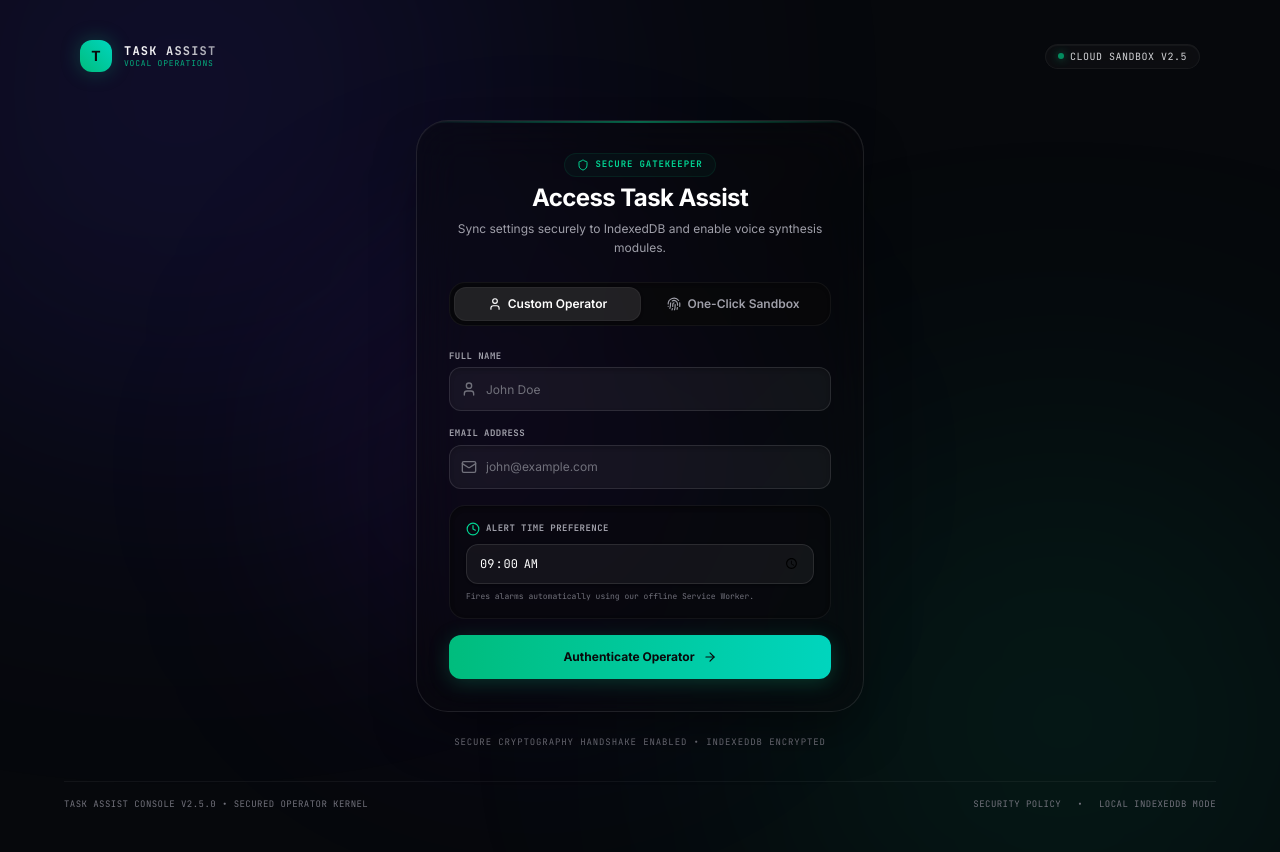
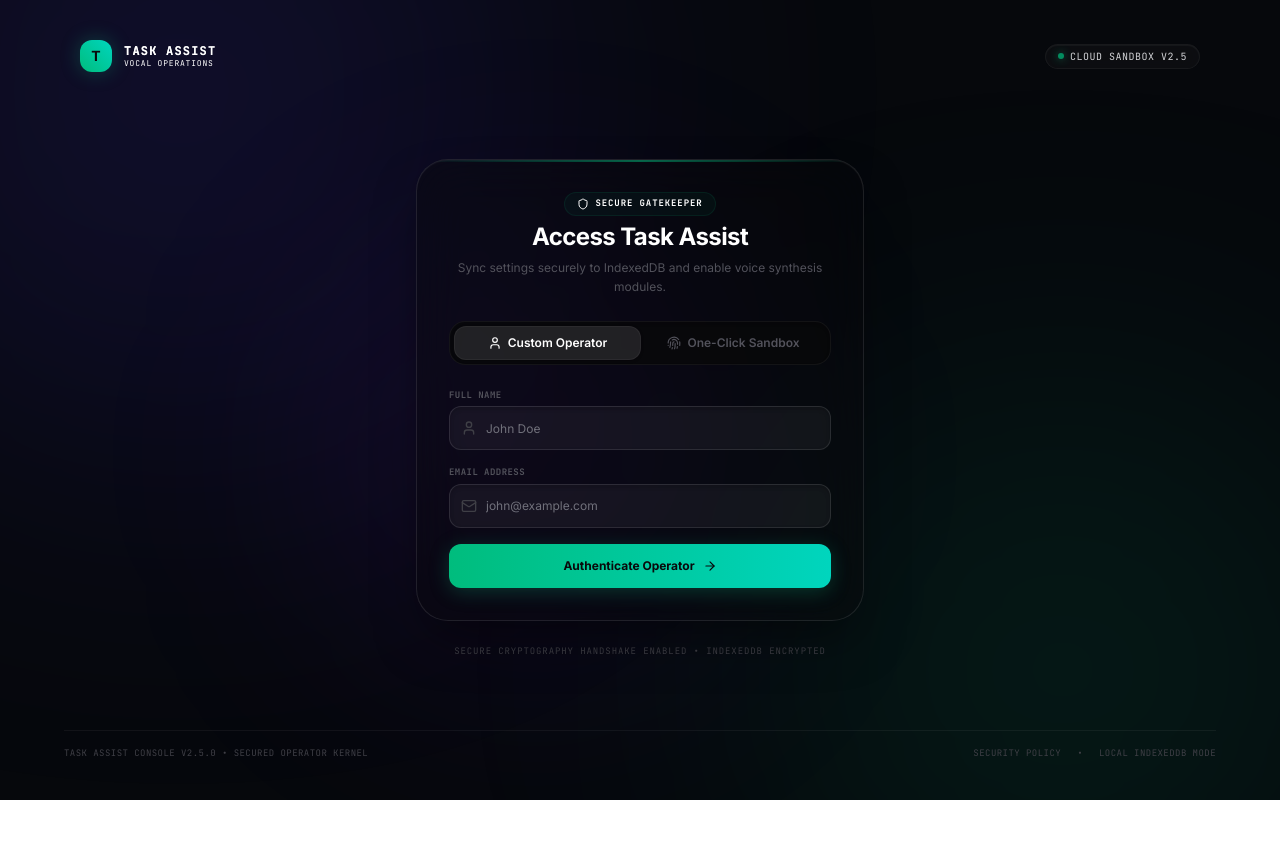
Before and after one commit to ruthram667-tech/taskassistant, a React (Vite) app: page / in a window 1280 px wide. After the commit the page ends 800 px from the top, so only its background shows below. Built offline with nearby package versions, Linux system fonts and the light colour scheme.

Commit message:
feat: local AI drafter, PWA call alerts, smart greeting, darkened text, removed alert time field

```diff
--- a/src/components/Login.tsx
+++ b/src/components/Login.tsx
@@ -438,23 +438,6 @@ export default function Login({ onAuthSuccess }: LoginProps) {
                           </div>
                         </div>
 
-                        {/* Task Notification Alarm preference field */}
-                        <div className="p-4 border border-white/5 rounded-2xl bg-zinc-950/50 shadow-[inset_0_2px_4px_rgba(0,0,0,0.4)]" id="auth_notification_setting_box">
-                          <label htmlFor="auth_time_pref" className="block font-mono text-[9px] uppercase font-bold text-zinc-400 mb-2 flex items-center gap-1.5 tracking-wider">
-                            <Clock className="h-3.5 w-3.5 text-emerald-400" />
-                            Alert Time Preference
-                          </label>
-                          <input
-                            id="auth_time_pref"
-                            type="time"
-                            value={defaultNotificationTime}
-                            onChange={(e) => setDefaultNotificationTime(e.target.value)}
-                            className="w-full h-10 px-3 bg-white/5 border border-white/10 text-white text-xs font-mono rounded-xl focus:outline-none focus:border-emerald-500/40 focus:ring-1 focus:ring-emerald-500/30 transition-all shadow-sm"
-                          />
-                          <span className="text-[8px] font-mono text-zinc-500 block mt-1.5 leading-normal">
-                            Fires alarms automatically using our offline Service Worker.
-                          </span>
-                        </div>
 
                         {/* Submit Button */}
                         <motion.button
--- a/src/db.ts
+++ b/src/db.ts
@@ -37,6 +37,7 @@ class TaskAssistDexie extends Dexie {
   tasks!: Table<DBTask, string>;
   call_logs!: Table<DBCallLog, string>;
   settings!: Table<DBSettings, string>;
+  message_drafts!: Table<any, string>;
 
   constructor() {
     super("TaskAssistDB");
@@ -45,6 +46,12 @@ class TaskAssistDexie extends Dexie {
       tasks: "id, title, due_date, urgency, status, alerts_enabled",
       call_logs: "id, task_id, timestamp, status",
       settings: "user_email, theme_preference"
+    });
+    this.version(2).stores({
+      tasks: "id, title, due_date, urgency, status, alerts_enabled",
+      call_logs: "id, task_id, timestamp, status",
+      settings: "user_email, theme_preference",
+      message_drafts: "id, userId, createdAt"
     });
   }
 }
--- a/src/index.css
+++ b/src/index.css
@@ -162,3 +162,23 @@
 .animate-sparkle {
   animation: sparkle 6s infinite ease-in-out;
 }
+
+/* ===== GLOBAL TEXT DARKNESS BOOST ===== */
+/* Darken muted/secondary text across the entire dashboard for better legibility */
+body {
+  color: #111827; /* Near-black for all base text */
+}
+
+/* Boost zinc-400 / zinc-500 muted labels to be clearly readable */
+.text-zinc-400 { color: #52525b !important; }
+.text-zinc-500 { color: #3f3f46 !important; }
+.text-zinc-600 { color: #27272a !important; }
+
+/* Boost slate and gray variants too */
+.text-slate-400 { color: #475569 !important; }
+.text-slate-500 { color: #334155 !important; }
+.text-gray-400  { color: #4b5563 !important; }
+.text-gray-500  { color: #374151 !important; }
+
+/* Ensure font-mono labels remain dark and crisp */
+.font-mono { color: inherit; }
--- /dev/null
+++ b/src/utils/localDraftAI.ts
@@ -0,0 +1,160 @@
+/**
+ * Local AI Message Drafting Engine
+ * Generates professional message variations entirely in the browser.
+ * No API key or internet connection required.
+ */
+
+interface DraftInput {
+  prompt: string;
+  recipientType: string;
+  channel: string;
+  tone: string;
+  additionalDetails?: string;
+}
+
+interface DraftOutput {
+  primary: string;
+  short: string;
+  formal: string;
+}
+
+// ─── Tone Openers ────────────────────────────────────────────────────────────
+const toneOpeners: Record<string, string[]> = {
+  "Professional": [
+    "I wanted to bring to your attention that",
+    "I am writing to inform you that",
+    "Please be advised that",
+    "I would like to let you know that",
+  ],
+  "Polite & Respectful": [
+    "I hope this message finds you well.",
+    "With your kind understanding,",
+    "I sincerely appreciate your time.",
+    "I humbly wish to inform you that",
+  ],
+  "Casual/Friendly": [
+    "Hey! Just wanted to quickly let you know —",
+    "Hi there! Quick heads up —",
+    "Just a heads up!",
+    "Hey, wanted to reach out because",
+  ],
+  "Urgent": [
+    "URGENT:",
+    "Time-sensitive notice:",
+    "Immediate attention required:",
+    "Please action this immediately —",
+  ],
+  "Apologetic": [
+    "I sincerely apologize, but",
+    "I'm truly sorry to inform you that",
+    "I regret to let you know that",
+    "Please accept my apologies —",
+  ],
+};
+
+// ─── Channel Closers ──────────────────────────────────────────────────────────
+const channelClosers: Record<string, string[]> = {
+  "Email": [
+    "Thank you for your understanding. Please let me know if you need any further information.",
+    "I appreciate your support in this matter. Looking forward to your response.",
+    "Kindly revert at your earliest convenience. Thank you.",
+  ],
+  "Slack/Teams": [
+    "Let me know if you need anything! 🙏",
+    "Happy to chat more if needed. Thanks!",
+    "Ping me anytime. Cheers!",
+  ],
+  "WhatsApp/SMS": [
+    "Thanks for understanding 🙏",
+    "Will keep you posted. Thanks!",
+    "Appreciate it. Take care!",
+  ],
+  "General": [
+    "Thank you for your understanding.",
+    "Please feel free to reach out if you have questions.",
+    "I appreciate your support.",
+  ],
+};
+
+// ─── Recipient Acknowledgements ───────────────────────────────────────────────
+const recipientAcks: Record<string, string> = {
+  "HOD/Manager": "I understand this may impact our team's schedule, and I will ensure minimal disruption.",
+  "Client/Stakeholder": "I value our relationship and will ensure this is handled with the utmost professionalism.",
+  "Colleague/Peer": "I know this might affect our shared plans, and I'll make sure to catch up quickly.",
+  "Friend/Family": "I know this is short notice and I really appreciate your understanding.",
+  "General": "I appreciate your patience and understanding in this matter.",
+};
+
+// ─── Helper: Pick random item from array ─────────────────────────────────────
+function pick<T>(arr: T[]): T {
+  return arr[Math.floor(Math.random() * arr.length)];
+}
+
+// ─── Helper: Capitalise first letter ─────────────────────────────────────────
+function capitalise(str: string): string {
+  return str.charAt(0).toUpperCase() + str.slice(1);
+}
+
+// ─── Helper: Build a clean sentence from user's raw prompt ───────────────────
+function cleanPrompt(raw: string): string {
+  let cleaned = raw.trim();
+  if (!cleaned.endsWith(".") && !cleaned.endsWith("!") && !cleaned.endsWith("?")) {
+    cleaned += ".";
+  }
+  return capitalise(cleaned);
+}
+
+// ─── Core Drafting Engine ─────────────────────────────────────────────────────
+export function generateLocalDraft(input: DraftInput): DraftOutput {
+  const { prompt, recipientType, channel, tone, additionalDetails } = input;
+
+  const cleanedPrompt = cleanPrompt(prompt);
+  const opener = pick(toneOpeners[tone] || toneOpeners["Professional"]);
+  const closer = pick(channelClosers[channel] || channelClosers["General"]);
+  const ack = recipientAcks[recipientType] || recipientAcks["General"];
+  const extra = additionalDetails?.trim() ? capitalise(additionalDetails.trim()) + "." : "";
+
+  // ── PRIMARY ── Standard, full, channel-appropriate message
+  let primary = "";
+  if (channel === "Email") {
+    primary = [
+      opener + " " + cleanedPrompt,
+      "",
+      ack,
+      extra,
+      "",
+      closer,
+    ].filter(Boolean).join("\n");
+  } else {
+    primary = [
+      opener + " " + cleanedPrompt,
+      ack,
+      extra,
+      closer,
+    ].filter(Boolean).join(" ");
+  }
+
+  // ── SHORT ── 1-2 sentence quick version
+  const short = `${opener} ${cleanedPrompt}${extra ? " " + extra : ""} ${pick(channelClosers["WhatsApp/SMS"])}`;
+
+  // ── FORMAL ── Structured, email-style regardless of channel
+  const formal = [
+    `Dear ${recipientType === "HOD/Manager" ? "Sir/Ma'am" : recipientType === "Client/Stakeholder" ? "Valued Partner" : "Respected Colleague"},`,
+    "",
+    `I am writing to formally bring to your attention the following matter: ${cleanedPrompt}`,
+    "",
+    ack,
+    extra,
+    "",
+    "I request your kind consideration and look forward to your understanding.",
+    "",
+    "Yours sincerely,",
+    "[Your Name]"
+  ].filter(l => l !== undefined).join("\n");
+
+  return {
+    primary: primary.trim(),
+    short: short.trim(),
+    formal: formal.trim(),
+  };
+}
```
Also changed, not shown: src/components/DraftPanel.tsx (+32 -47 lines).
